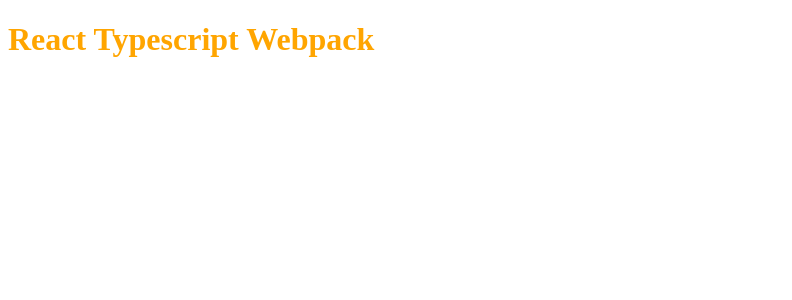
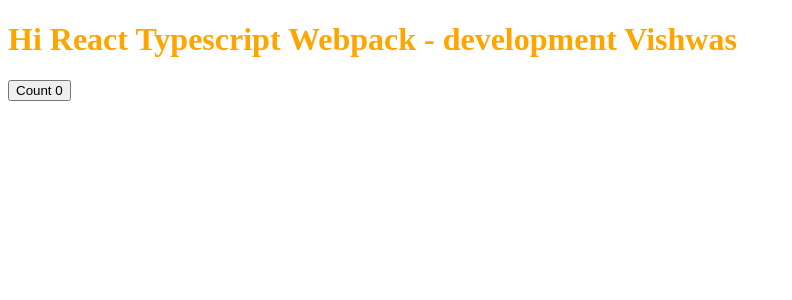
Before and after one commit to money-cracker/money-cracker-frontend, a React app: page / in a window 1280 px wide. Shown: the top 300 px of the page, without its empty margins (0-792 px from the left). Built offline with nearby package versions, Linux system fonts and the light colour scheme.

Commit message:
add react refresh webpack plugin

```diff
--- a/package.json
+++ b/package.json
@@ -4,7 +4,7 @@
   "description": "",
   "main": "index.js",
   "scripts": {
-    "start": "webpack serve --config webpack/webpack.config.js --env env=dev --open",
+    "start": "webpack serve --config webpack/webpack.config.js --env env=dev",
     "build": "webpack --config webpack/webpack.config.js --env env=prod",
     "test": "echo \"Error: no test specified\" && exit 1"
   },
@@ -20,12 +20,14 @@
     "@babel/preset-env": "^7.23.5",
     "@babel/preset-react": "^7.23.3",
     "@babel/preset-typescript": "^7.23.3",
+    "@pmmmwh/react-refresh-webpack-plugin": "^0.5.11",
     "@types/react": "^18.2.41",
     "@types/react-dom": "^18.2.17",
     "babel-loader": "^9.1.3",
     "clean-webpack-plugin": "^4.0.0",
     "css-loader": "^6.8.1",
     "html-webpack-plugin": "^5.5.3",
+    "react-refresh": "^0.14.0",
     "style-loader": "^3.3.3",
     "typescript": "^5.3.2",
     "webpack": "^5.89.0",
--- a/src/App.tsx
+++ b/src/App.tsx
@@ -1,5 +1,13 @@
+import { ClickCounter } from "./ClickCounter";
 import "./styles.css";
 
 export const App = () => {
-  return <h1>React Typescript Webpack</h1>;
+  return (
+    <div>
+      <h1>
+        Hi React Typescript Webpack - {process.env.NODE_ENV} {process.env.name}
+      </h1>
+      <ClickCounter />
+    </div>
+  );
 };
--- /dev/null
+++ b/src/ClickCounter.tsx
@@ -0,0 +1,10 @@
+import React, { useState } from "react";
+
+export const ClickCounter = () => {
+  const [count, setCount] = useState(0);
+  return (
+    <div>
+      <button onClick={() => setCount((c) => c + 1)}>Count {count}</button>
+    </div>
+  );
+};
--- a/webpack/webpack.dev.js
+++ b/webpack/webpack.dev.js
@@ -1,4 +1,5 @@
 const webpack = require("webpack");
+const ReactRefreshWebpackPlugin = require("@pmmmwh/react-refresh-webpack-plugin");
 
 module.exports = {
   mode: "development",
@@ -11,5 +12,6 @@
     new webpack.DefinePlugin({
       "process.env.name": JSON.stringify("Vishwas"),
     }),
+    new ReactRefreshWebpackPlugin(),
   ],
 };
```
Also changed, not shown: 1 other file (tests, documents, lock files or other folders).
